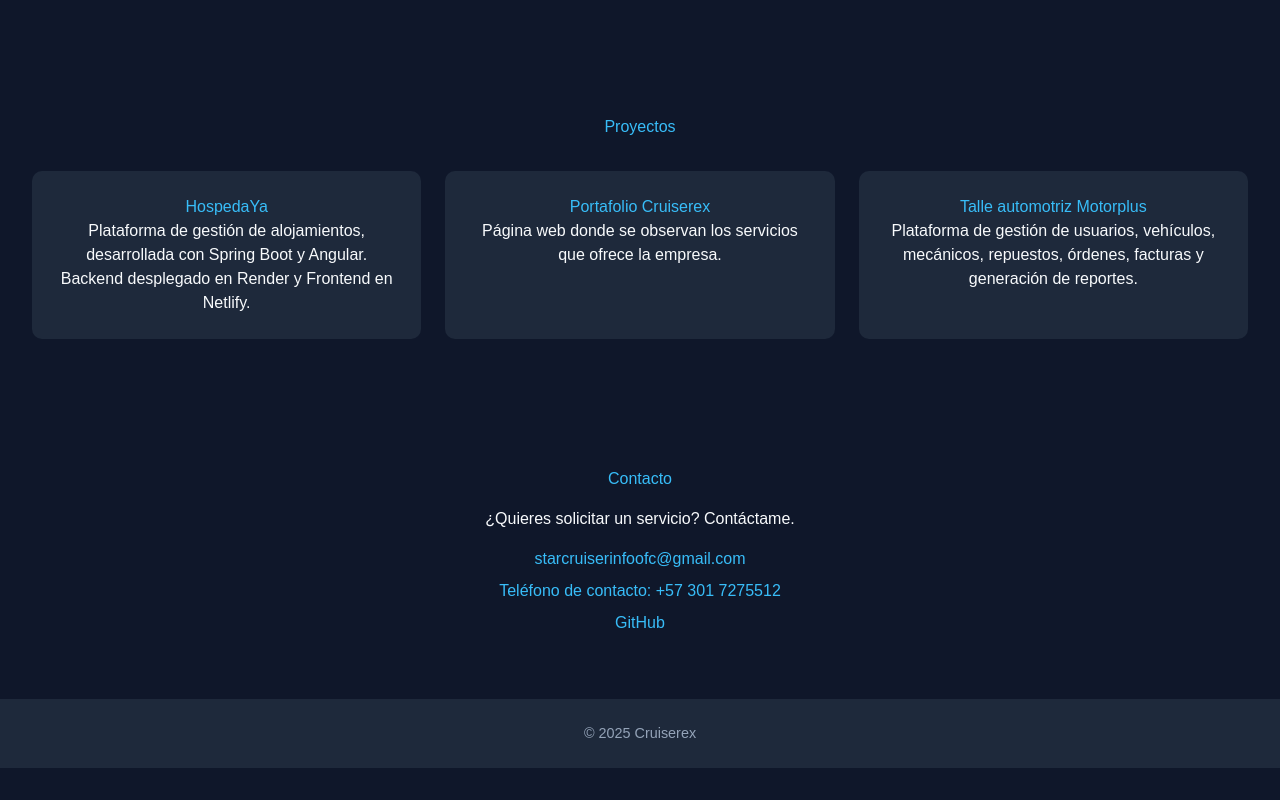
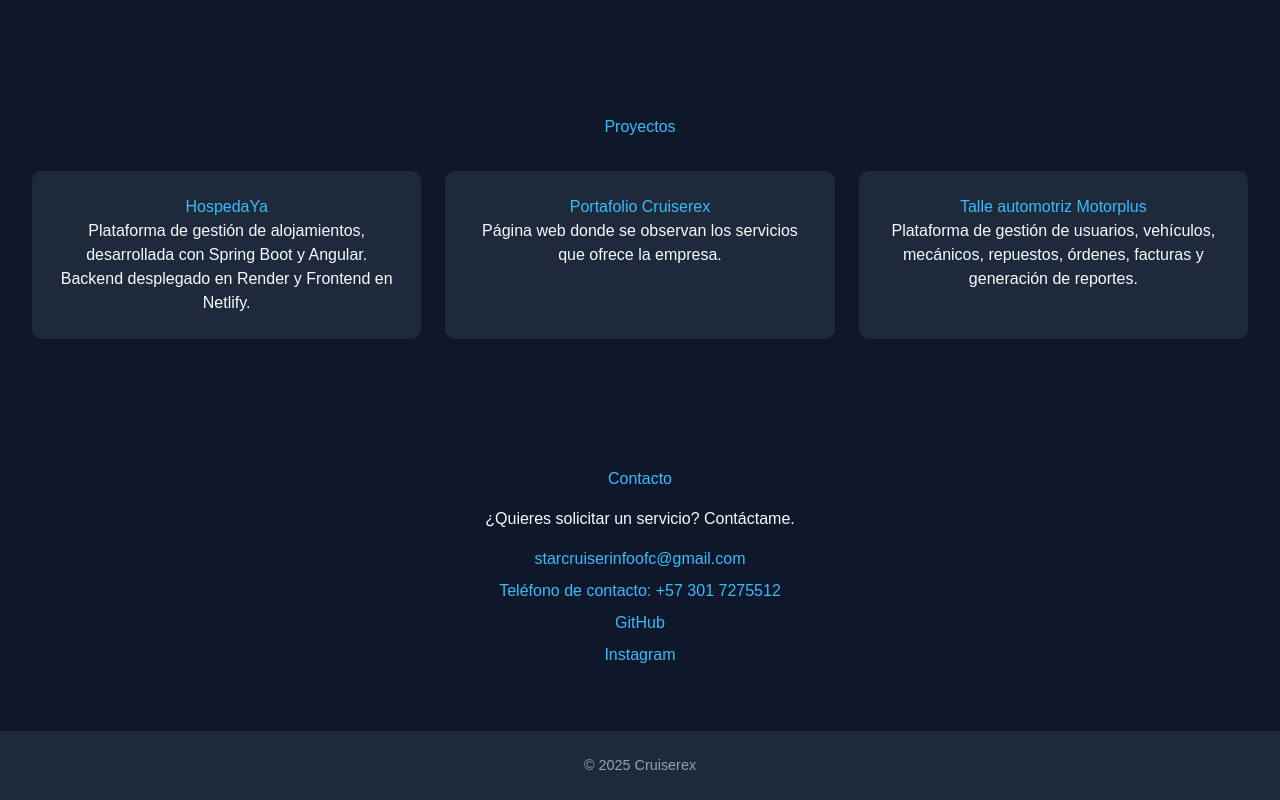
Before and after one commit to ForestVonGram/starcruiser-portafolio, a website: page index.html in a window 1280 px wide. Shown: the part 1466-2266 px from the top of the page. Before the commit the page ends 2234 px from the top, so only its background shows below. Drawn offline with Linux system fonts and the light colour scheme.

Commit message:
Se añade el vínculo para la cuenta de instagram en CONTACTO.

```diff
--- a/index.html
+++ b/index.html
@@ -135,6 +135,7 @@
     <a href="mailto:starcruiserinfoofc@gmail.com">starcruiserinfoofc@gmail.com</a>
     <a href="tel: +573017275512" target="_blank">Teléfono de contacto: +57 301 7275512</a>
     <a href="https://github.com/ForestVonGram" target="_blank">GitHub</a>
+    <a href="https://www.instagram.com/cruiserex.tech/" target="_blank">Instagram</a>
   </div>
 </section>
 
```
